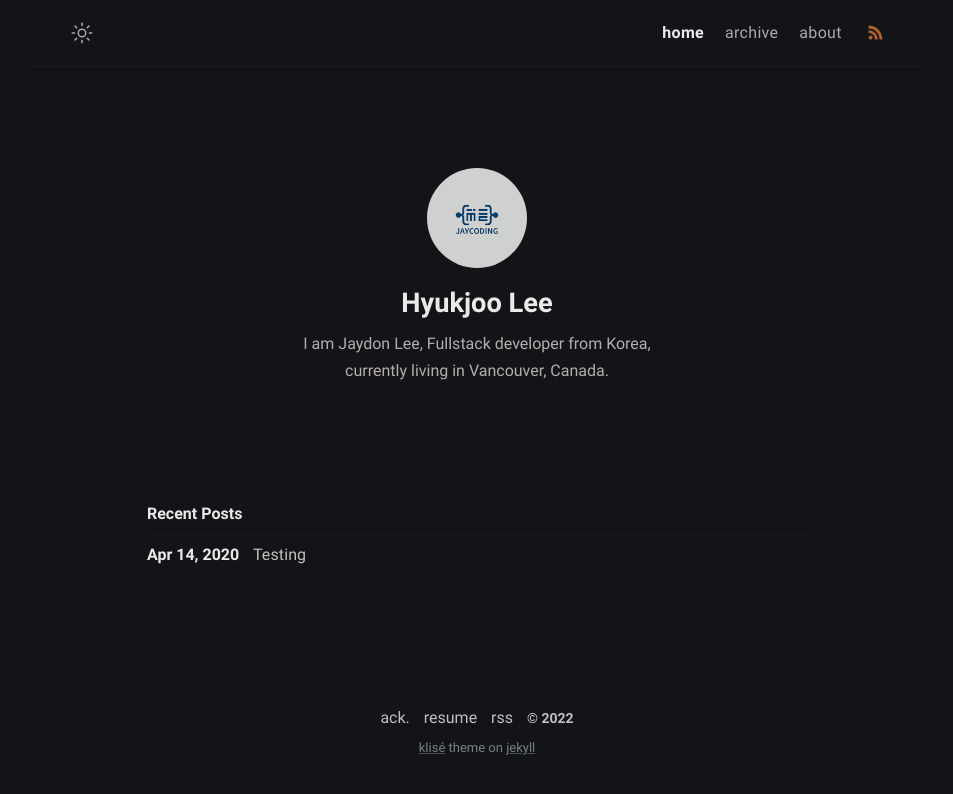
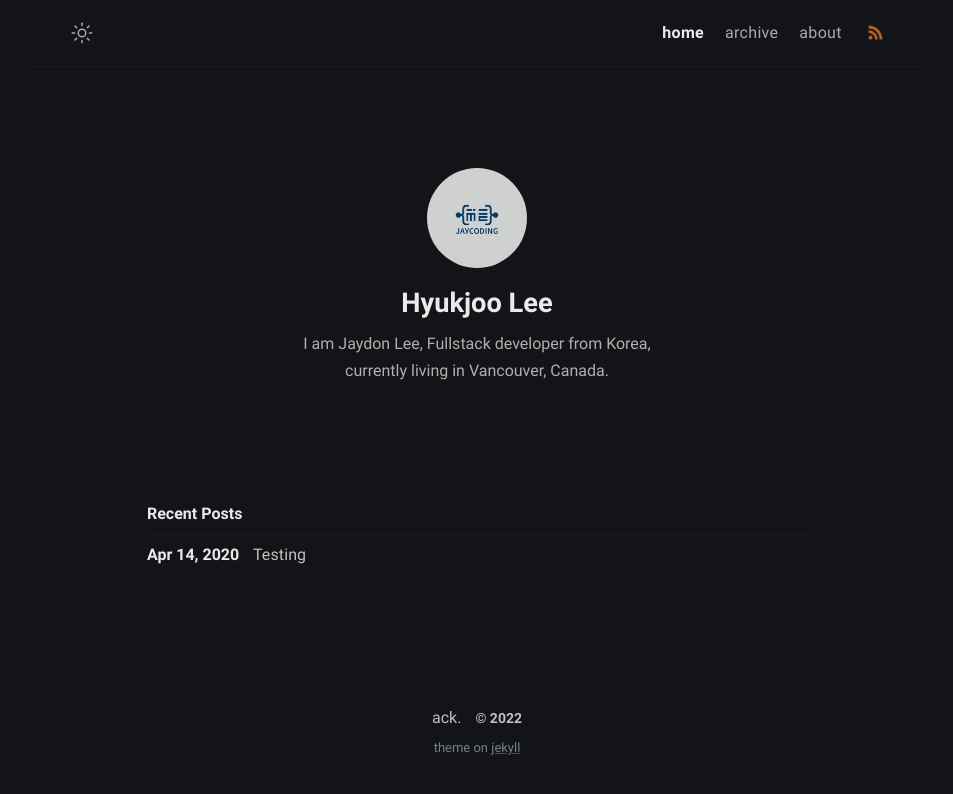
Before and after one commit to Hyukjoo-Lee/Hyukjoo-Lee.github.io, a Jekyll site: the page built from index.md, in a window 1280 px wide. Shown: the top 794 px of the page, without its empty margins (163-1116 px from the left). Built offline with Jekyll 4.4.1, drawn with Linux system fonts in a browser that asks for light colours.

Commit message:
edited footer

```diff
--- a/_includes/footer.html
+++ b/_includes/footer.html
@@ -1,20 +1,9 @@
 <footer class="footer">
   <a class="footer_item" href="/thanks">ack.</a>
-  <a class="footer_item" href="javascript::void(0)">resume</a>
-  <a class="footer_item" href="/feed.xml">rss</a>
   <span class="footer_item">&copy; {{ site.time | date: "%Y" }}</span>
   <small class="footer_copyright">
     <!-- Klisé Theme: https://github.com/piharpi/jekyll-klise -->
-    <a
-      href="https://github.com/piharpi/jekyll-klise"
-      target="_blank"
-      rel="noreferrer noopener"
-      >klisé</a
-    >
-    theme on
-    <a href="https://jekyllrb.com" target="_blank" rel="noreferrer noopener"
-      >jekyll</a
-    >
+    theme on <a href="https://jekyllrb.com" target="_blank" rel="noreferrer noopener">jekyll</a>
   </small>
 </footer>
 <script src="/assets/js/main.js" defer="defer"></script>
```
Lines whose indentation alone changed are shown as unchanged.
